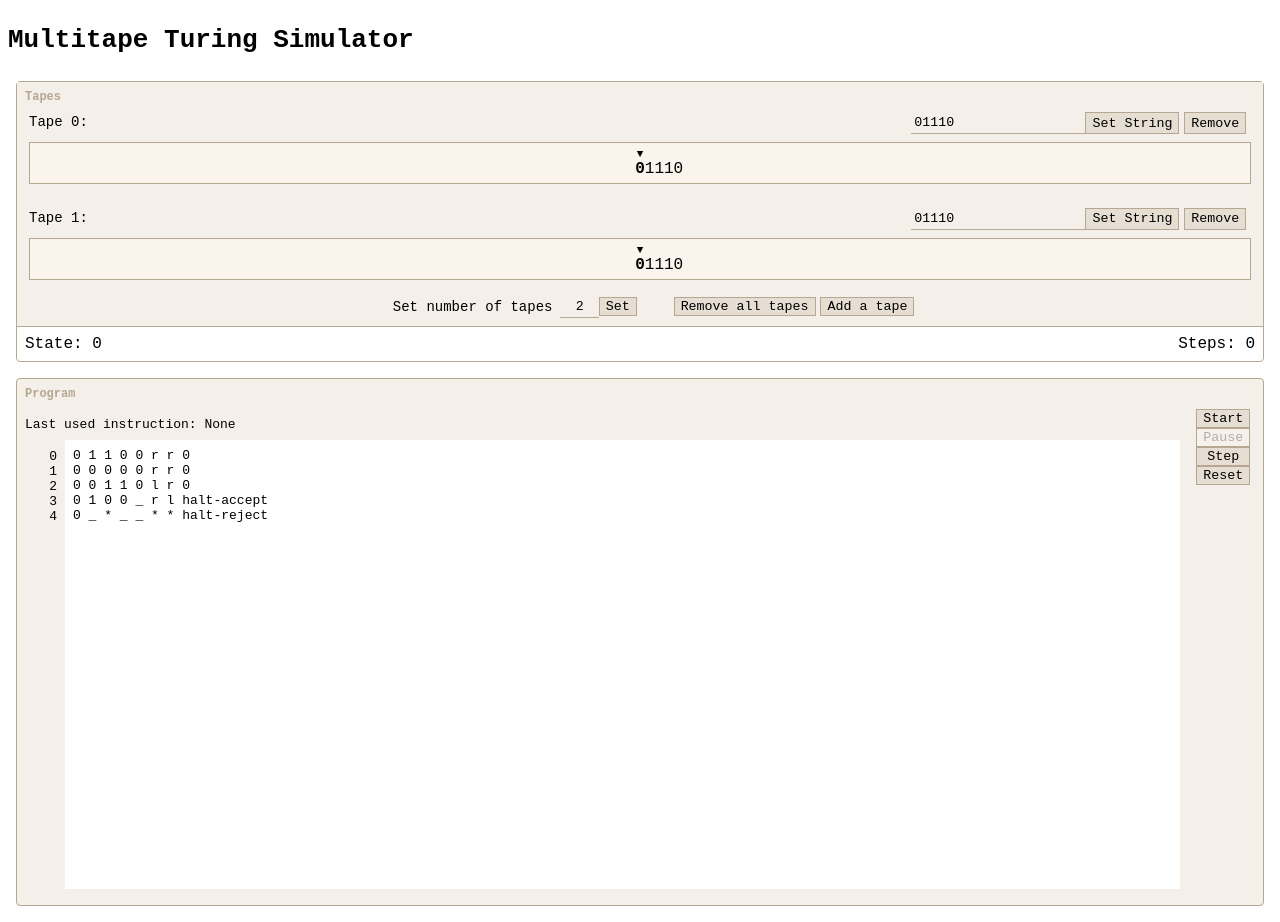
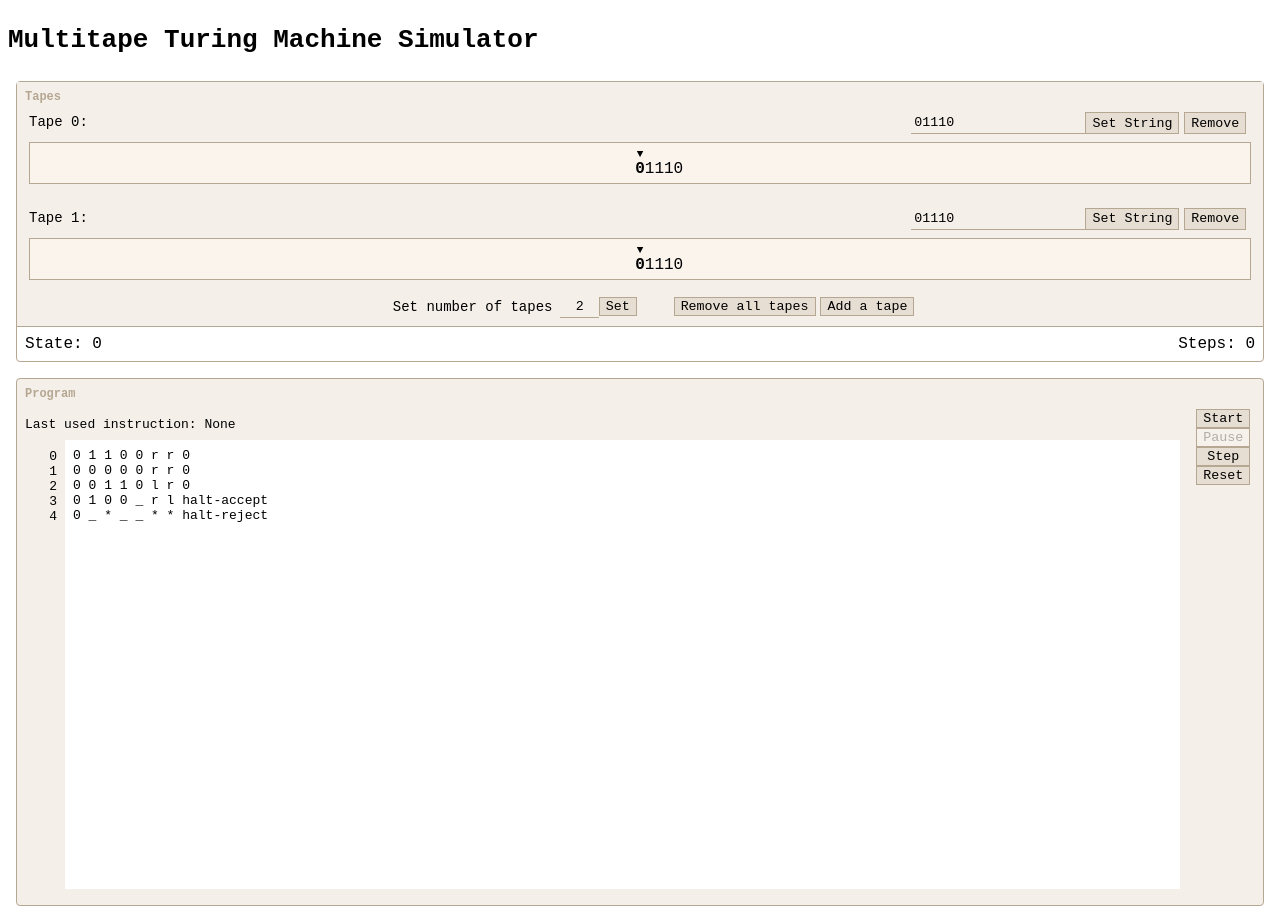
Before and after one commit to gabriellebzhu/multitape-turing-machine-simulator, a React app: page / in a window 1280 px wide. Built offline with nearby package versions, Linux system fonts and the light colour scheme.

Commit message:
fix error display logic for program scoped errors

```diff
--- a/src/components/machine/index.tsx
+++ b/src/components/machine/index.tsx
@@ -51,7 +51,7 @@ const Simulator: React.FC = () => {
 
   return (
     <div className="simulator">
-      <h1>Multitape Turing Simulator</h1>
+      <h1>Multitape Turing Machine Simulator</h1>
       <div className="tape-state__container">
         <TapesComponent
           tapes={tapes}
--- a/src/components/machine/state/state-component.tsx
+++ b/src/components/machine/state/state-component.tsx
@@ -24,7 +24,7 @@ const StateComponent: React.FC<StateComponentProps> = (
         {errors?.length > 0 ? (
           <div className="state-error__primary">
             <div className="state-error__primary__line-no">
-              {errors[0] != null ? `Error on line ${errors[0].lineNo}` : "Error"}
+              {errors[0].lineNo != null ? `Error on line ${errors[0].lineNo}` : "Error"}
             </div>
             <div className="state-error__primary__msg">
               {errors[0].errMsg}
```
Also changed, not shown: 1 other file (tests, documents, lock files or other folders).
